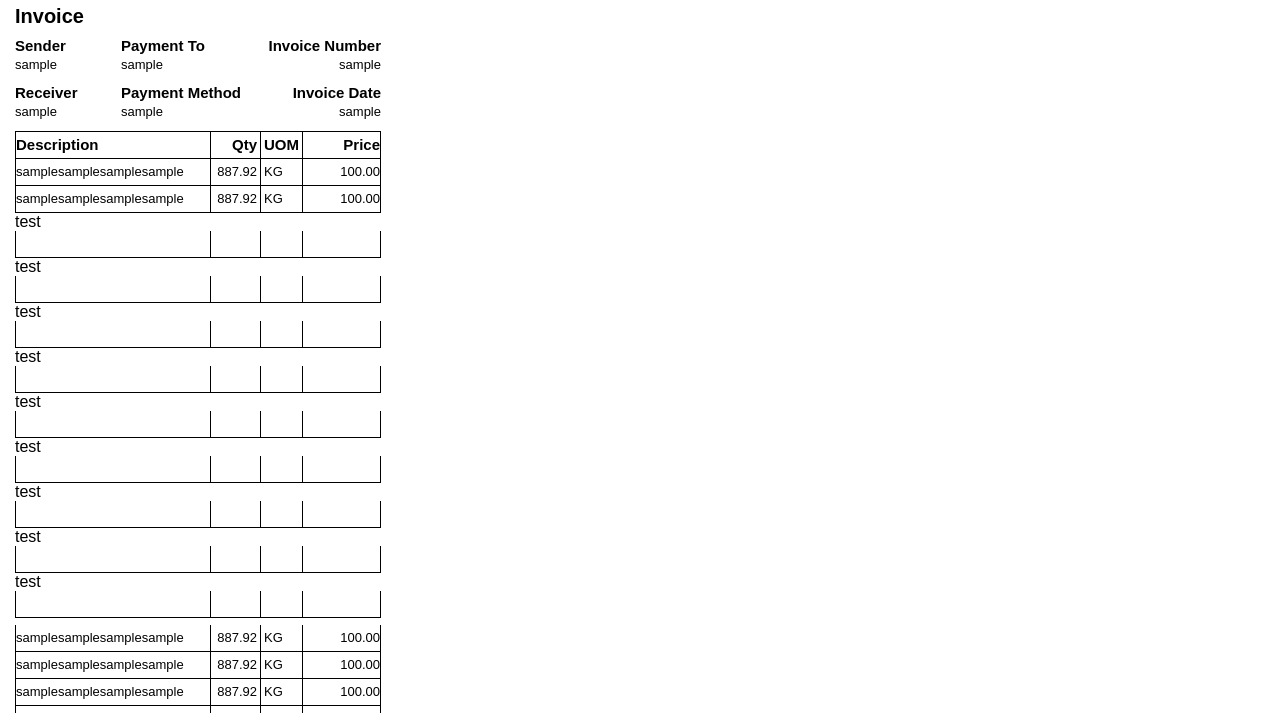
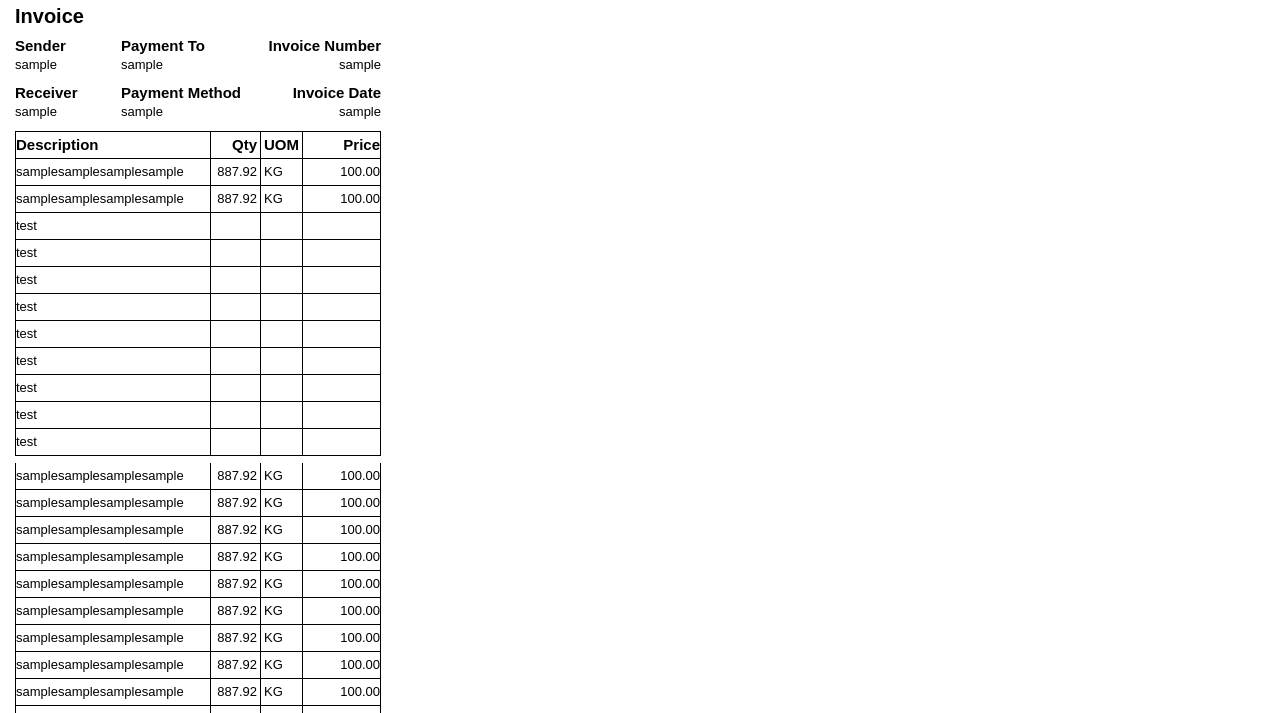
Before and after one commit to yapweijun1996/Sample-Printform-v6, a plain HTML site: page index006.html in a window 1280 px wide. Shown: the part 87-800 px from the top of the page. Drawn offline with Linux system fonts and the light colour scheme.

Commit message:
Update index006.html

```diff
--- a/index006.html
+++ b/index006.html
@@ -41,7 +41,6 @@
 				<tr>
 					<td style="box-sizing:border-box;"></td>
 					<td style="box-sizing:border-box;">
-						test
 						<table cellpadding="0" cellspacing="0" style="width:100%;table-layout:fixed;" border="0">
 							<tr>
 								<td style="box-sizing:border-box;width:inherit;"></td>
@@ -50,7 +49,7 @@
 								<td style="box-sizing:border-box;width:78px;"></td>
 							</tr>
 							<tr>
-								<td style="line-height: 20px;box-sizing:border-box;font-size:13px;border-bottom:1px solid black;border-right:1px solid black;border-left:1px solid black;"><div style="padding:3px 3px 3px 0px;">&nbsp;</div></td>
+								<td style="line-height: 20px;box-sizing:border-box;font-size:13px;border-bottom:1px solid black;border-right:1px solid black;border-left:1px solid black;"><div style="padding:3px 3px 3px 0px;">test&nbsp;</div></td>
 								<td style="line-height: 20px;box-sizing:border-box;font-size:13px;border-bottom:1px solid black;border-right:1px solid black;" align="right"><div style="padding:3px 3px 3px 3px;"></div></td>
 								<td style="line-height: 20px;box-sizing:border-box;font-size:13px;border-bottom:1px solid black;border-right:1px solid black;"><div style="padding:3px 3px 3px 3px;"></div></td>
 								<td style="line-height: 20px;box-sizing:border-box;font-size:13px;border-bottom:1px solid black;border-right:1px solid black;" align="right"><div style="padding:3px 0px 3px 3px;"></div></td>
```
